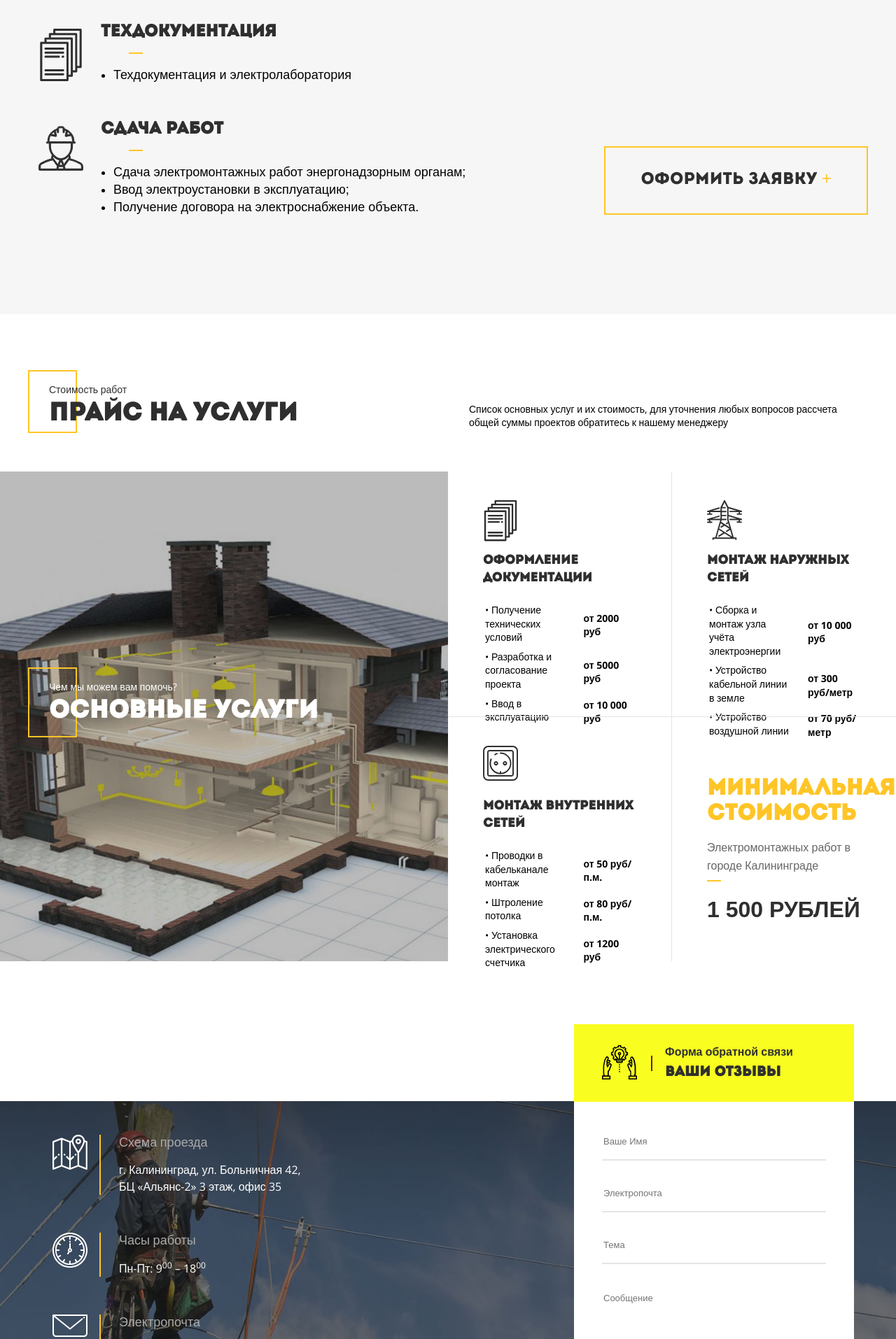
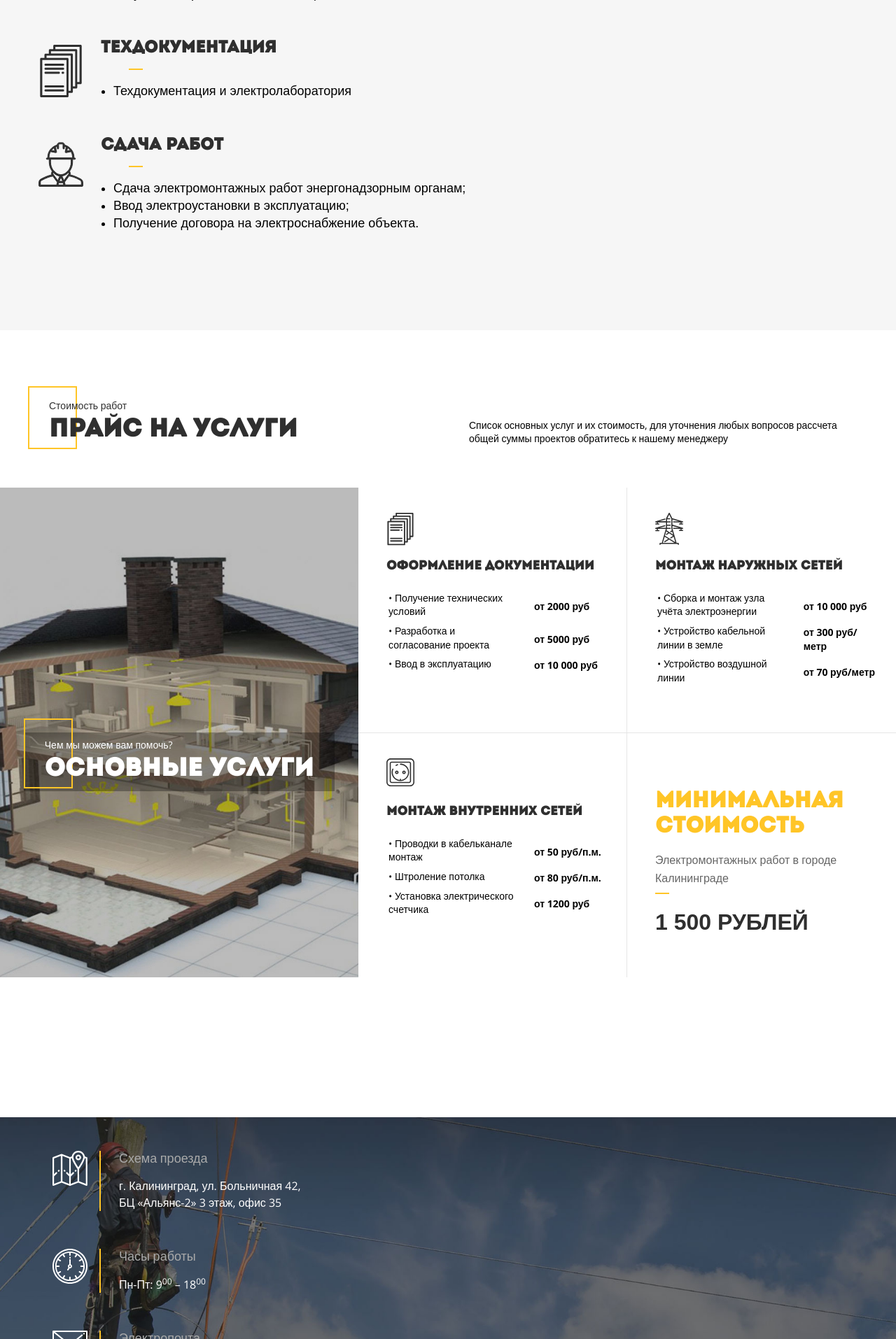
Before and after one commit to nigel-riss/rcc39, a PHP site: page / in a window 1280 px wide. Shown: the part 2206-4120 px from the top of the page at 70% size. Run offline with PHP 8.4, Linux system fonts and the light colour scheme.

Commit message:
Price fixes and page prerared for information purposes

```diff
--- a/app/assets/sass/base/_mixins.scss
+++ b/app/assets/sass/base/_mixins.scss
@@ -24,6 +24,12 @@
     }
 }
 
+@mixin atDesktopLarge {
+    @media(min-width: 1400px) {
+        @content;
+    }
+}
+
 
 // clearfix
 
--- a/app/assets/sass/modules/_feedback-form.scss
+++ b/app/assets/sass/modules/_feedback-form.scss
@@ -1,4 +1,6 @@
 .feedback-form {
+    display: none;
+
     // positioning
     position: relative;
     top: 0;
--- a/app/assets/sass/modules/_hero.scss
+++ b/app/assets/sass/modules/_hero.scss
@@ -186,8 +186,11 @@
 
         @include atDesktop {
             // box model
-            float: right;
-            margin-right: -160px;
+            // float: right;
+            // margin-right: -160px;
+
+            // typography
+            text-align: left;
         }
 
         // border: 1px solid red;
--- a/app/assets/sass/modules/_price-item.scss
+++ b/app/assets/sass/modules/_price-item.scss
@@ -22,6 +22,12 @@
     @include atTabletsLandscape {
         // box model
         padding: 35px 50px;
+    }
+
+    @include atDesktop {
+        // box model
+        padding: 30px 40px;
+        padding-right: 20px;
     }
 
     &--border-right {
@@ -57,8 +63,8 @@
         @include atTabletsPortrait {
             // box model
             float: none;
-            width: 50px;
-            height: 80px;
+            width: 40px;
+            height: 70px;
         }
     }
 
--- a/app/assets/sass/modules/_price.scss
+++ b/app/assets/sass/modules/_price.scss
@@ -6,14 +6,9 @@
     &__header {
         // box model
         display: none;
-        vertical-align: top;
-        width: 50%;
-        height: 80vh;
-        min-height: 700px;
-        padding-top: 300px;
 
         // typography
-        text-align: right;
+        text-align: center;
 
         // visual
         background-color: #a6a6a6;
@@ -24,6 +19,16 @@
         @include atDesktop {
             // box model
             display: inline-block;
+            vertical-align: top;
+            width: 40%;
+            height: 80vh;
+            min-height: 700px;
+            padding-top: 350px;
+        }
+
+        @include atDesktopLarge {
+            // box model
+            width: 50%;
         }
     }
 
@@ -36,15 +41,18 @@
         display: inline-block;
         vertical-align: top;
         margin: 0;
-        padding: 0;
+        padding: 10px 30px;
         padding-left: 30px;
-        width: 600px;
+        // width: 600px;
 
         // typography
         color: #ffffff;
         font-family: $captionFont;
         font-size: 2.25rem;
         text-align: left;
+
+        // visual
+        background-color: rgba(0, 0, 0, 0.3);
 
         small {
             // box model
@@ -87,6 +95,11 @@
         @include atDesktop {
             // box model
             height: 80vh;
+            width: 60%;
+        }
+
+        @include atDesktopLarge {
+            // box model
             width: 50%;
         }
     }
--- a/app/index.html
+++ b/app/index.html
@@ -19,7 +19,7 @@
             </div>
             <div class="site-header__contacts">
                 <div class="site-header__phone"><small>+7 (4012)</small> 40-39-00</div>
-                <a class="site-header__button" href="">Оставить заявку +</a>
+                <!--<a class="site-header__button" href="">Оставить заявку +</a>-->
             </div>
         </div>
         <!--<div class="site-header__menu-icon site-header__menu-icon--close-x">-->
@@ -33,7 +33,7 @@
                     <li><a href="#services">Услуги</a></li>
                     <li><a href="#price">Прайс</a></li>
                     <!--<li><a href="#folio">Наши работы</a></li>-->
-                    <li><a href="#feedback">Ваш отзыв</a></li>
+                    <!--<li><a href="#feedback">Ваш отзыв</a></li>-->
                     <li><a href="#contacts">Контакты</a></li>
                 </ul>
             </nav>
@@ -52,7 +52,7 @@
                 </ol>
                 <div class="hero__order">
                     Данные мероприятия могут быть оказаны в комплексе или по отдельности
-                    <a class="hero__button" href="">Оставить заявку</a>
+                    <!--<a class="hero__button" href="">Оставить заявку</a>-->
                 </div>
             </div>
         </section>
@@ -183,7 +183,7 @@
                         </ul>
                     </div>
                 </div>
-                <a class="button" href="">Оформить заявку </a>
+                <!--<a class="button" href="">Оформить заявку </a>-->
             </div>
         </section>
         <section id="price" class="site-section  site-section--price">
--- a/app/temp/styles/styles.css
+++ b/app/temp/styles/styles.css
@@ -774,8 +774,7 @@ html {
     text-align: center; }
     @media (min-width: 1200px) {
       .hero__order {
-        float: right;
-        margin-right: -160px; } }
+        text-align: left; } }
   .hero__button {
     display: block;
     padding: 10px;
@@ -961,32 +960,35 @@ html {
   font-size: 0; }
   .price__header {
     display: none;
-    vertical-align: top;
-    width: 50%;
-    height: 80vh;
-    min-height: 700px;
-    padding-top: 300px;
-    text-align: right;
+    text-align: center;
     background-color: #a6a6a6;
     background-image: url("../../assets/img/price-bg.jpg");
     background-position: center center;
     background-size: cover; }
     @media (min-width: 1200px) {
       .price__header {
-        display: inline-block; } }
+        display: inline-block;
+        vertical-align: top;
+        width: 40%;
+        height: 80vh;
+        min-height: 700px;
+        padding-top: 350px; } }
+    @media (min-width: 1400px) {
+      .price__header {
+        width: 50%; } }
   .price__title {
     position: relative;
     z-index: 1;
     display: inline-block;
     vertical-align: top;
     margin: 0;
-    padding: 0;
+    padding: 10px 30px;
     padding-left: 30px;
-    width: 600px;
     color: #ffffff;
     font-family: "Intro", sans-serif;
     font-size: 2.25rem;
-    text-align: left; }
+    text-align: left;
+    background-color: rgba(0, 0, 0, 0.3); }
     .price__title small {
       display: block;
       padding-bottom: 0.5em;
@@ -1010,6 +1012,9 @@ html {
     @media (min-width: 1200px) {
       .price__body {
         height: 80vh;
+        width: 60%; } }
+    @media (min-width: 1400px) {
+      .price__body {
         width: 50%; } }
 
 .price-item {
@@ -1028,6 +1033,10 @@ html {
   @media (min-width: 900px) {
     .price-item {
       padding: 35px 50px; } }
+  @media (min-width: 1200px) {
+    .price-item {
+      padding: 30px 40px;
+      padding-right: 20px; } }
   @media (min-width: 700px) {
     .price-item--border-right {
       border-right: 1px solid #e5e5e5; } }
@@ -1045,8 +1054,8 @@ html {
     @media (min-width: 700px) {
       .price-item__icon {
         float: none;
-        width: 50px;
-        height: 80px; } }
+        width: 40px;
+        height: 70px; } }
   .price-item__title {
     margin: 0;
     padding: 0;
@@ -1226,6 +1235,7 @@ html {
       text-decoration: none; }
 
 .feedback-form {
+  display: none;
   position: relative;
   top: 0;
   font-size: 0; }
```
